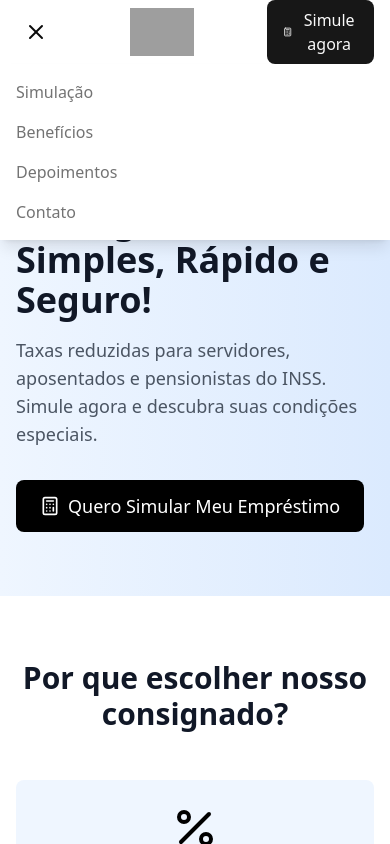
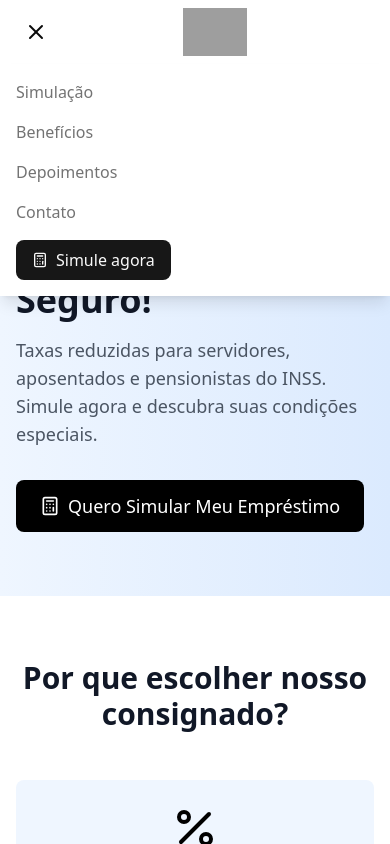
Before and after one commit to hericlessssss/hfssolu-es-web-app, a React (Vite) app: page / in a window 390 px wide. Both pictures are taken after a click on the button 36 px from the left and 32 px from the top of the page. Shown: the top 844 px of the page. Built offline with nearby package versions, Linux system fonts and the light colour scheme; grey boxes are pictures that could not be loaded.

Commit message:
agora sim

```diff
--- a/src/components/Header.tsx
+++ b/src/components/Header.tsx
@@ -46,8 +46,8 @@ export function Header() {
             </a>
           </nav>
 
-          {/* Botão "Simule agora" */}
-          <div className="flex items-center space-x-4">
+          {/* Botão "Simule agora" visível apenas em telas grandes */}
+          <div className="flex items-center space-x-4 hidden md:flex">
             <button className="flex items-center px-4 py-2 bg-primary text-primary-foreground rounded-lg hover:bg-primary/90 transition-colors">
               <Calculator className="h-4 w-4 mr-2" />
               Simule agora
@@ -71,6 +71,11 @@ export function Header() {
           <a href="#contact" className="block text-muted-foreground hover:text-foreground transition-colors">
             Contato
           </a>
+          {/* Botão "Simule agora" dentro do menu lateral */}
+          <button className="flex items-center px-4 py-2 bg-primary text-primary-foreground rounded-lg hover:bg-primary/90 transition-colors">
+            <Calculator className="h-4 w-4 mr-2" />
+            Simule agora
+          </button>
         </div>
       )}
     </header>
```
